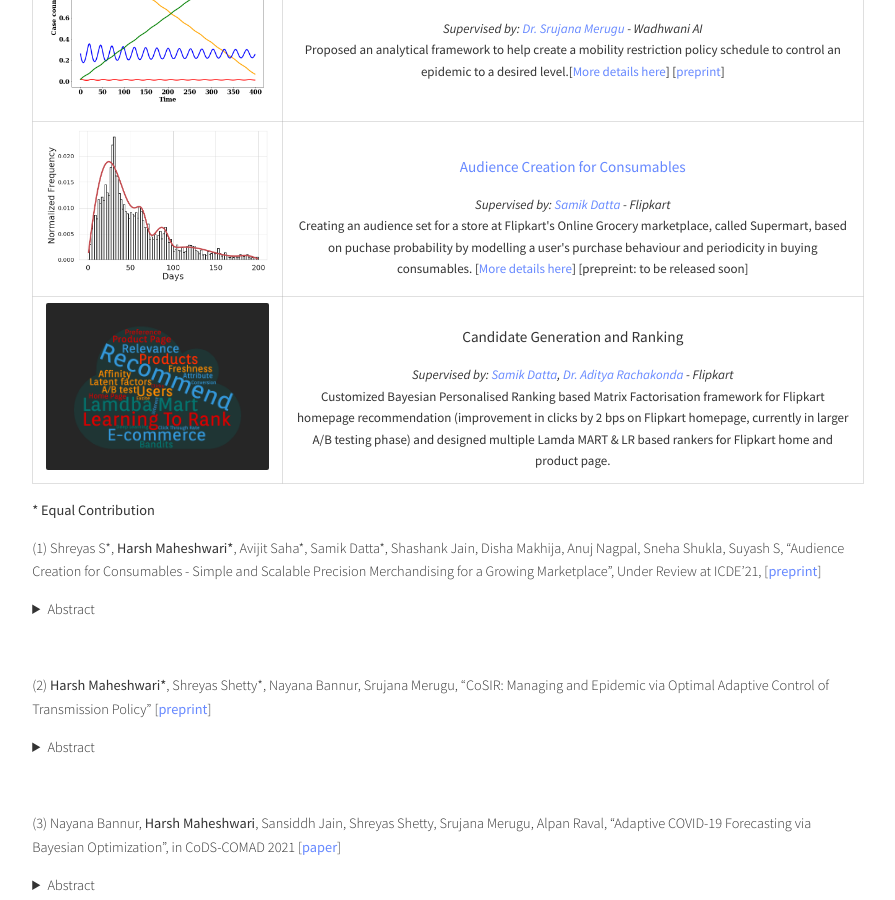
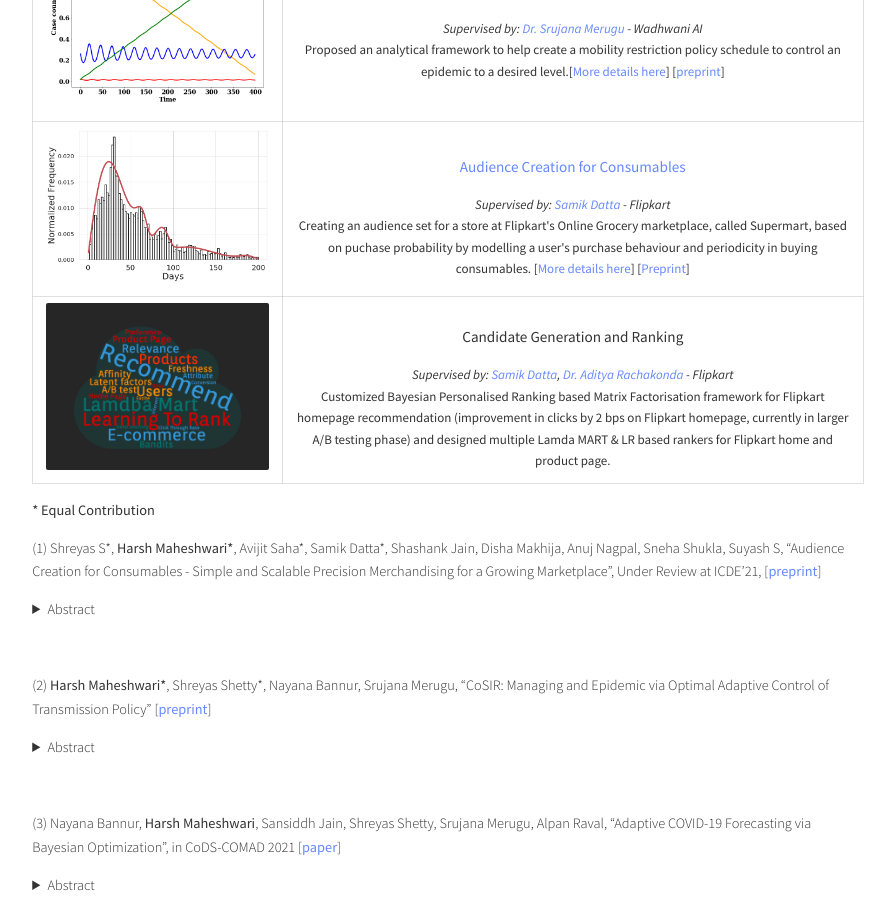
Before and after one commit to harshm121/portfolio-old, a Jekyll site: the page built from index.md, in a window 1280 px wide and 900 px high, scrolled down 1487 px. Shown: the whole window, without its empty margins (192-1087 px from the left). Built offline with Jekyll 4.4.1, drawn with Linux system fonts in a browser that asks for light colours; a style sheet for code colours, icons or effects is not loaded.

Commit message:
Update index.md

```diff
--- a/index.md
+++ b/index.md
@@ -66,11 +66,11 @@ Proposed an analytical framework to help create a mobility restriction policy sc
   <tr>
     <th width="30%"><a href="https://harshm121.github.io/Projects/supermart/"><img src="https://harshm121.github.io/Projects/supermart.png" alt="supermart sugar example" height="80%"></a></th>
 	<th width="70%"><h3><b><a href="https://harshm121.github.io/Projects/supermart/">Audience Creation for Consumables</a></b></h3> <font size="2.2"><i><h8> Supervised by: <a href="https://www.linkedin.com/in/samik-datta-7b2a927a/">Samik Datta</a> - Flipkart</h8></i></font> <br>
-Creating an audience set for a store at Flipkart's Online Grocery marketplace, called Supermart, based on puchase probability by modelling a user's purchase behaviour and periodicity in buying consumables. [<a href="https://harshm121.github.io/Projects/supermart/">More details here</a>] [prepreint: to be released soon]</th>
+Creating an audience set for a store at Flipkart's Online Grocery marketplace, called Supermart, based on puchase probability by modelling a user's purchase behaviour and periodicity in buying consumables. [<a href="https://harshm121.github.io/Projects/supermart/">More details here</a>] [<a href="https://arxiv.org/abs/2011.08575">Preprint</a>]</th>
   </tr>
 
   <tr>
-    <th width="30%"><img src="./projects/reco.png" alt="Recommendation word cloud" height="80%"></th>
+    <th width="30%"><img src="https://harshm121.github.io/Projects/reco.png" alt="Recommendation word cloud" height="80%"></th>
 	<th width="70%"><h3><b>Candidate Generation and Ranking</b></h3> <font size="2.2"><i><h8>Supervised by: <a href="https://www.linkedin.com/in/samik-datta-7b2a927a/">Samik Datta</a>, <a href="https://www.linkedin.com/in/adityarachakonda/">Dr. Aditya Rachakonda</a> - Flipkart</h8></i> </font><br>
 		Customized <b>Bayesian Personalised Ranking</b> based Matrix Factorisation framework for Flipkart homepage recommendation (improvement in clicks by 2 bps on Flipkart homepage, currently in larger A/B testing phase) and designed multiple Lamda MART & LR based rankers for Flipkart home and product page.</th>
   </tr>
```
